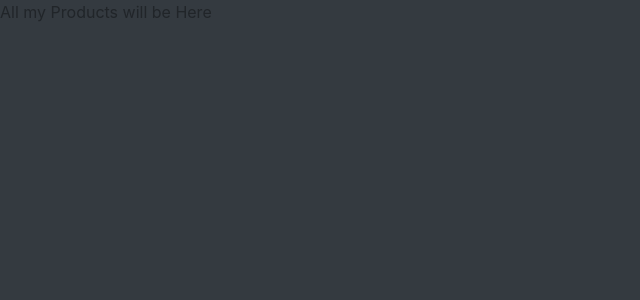
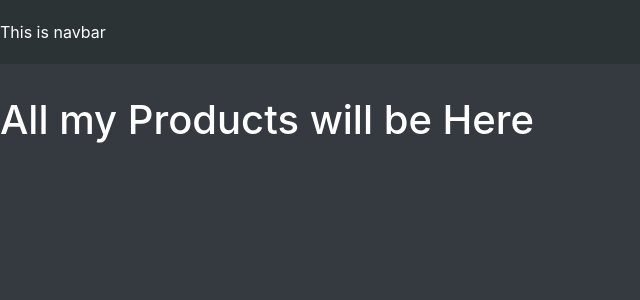
Before and after one commit to AryanshMahato/merch-shop-client, a React (Create React App) app: page / in a window 1280 px wide. Shown: the top 300 px of the page, without its empty margins (0-640 px from the left). Built offline with nearby package versions, Linux system fonts and the light colour scheme.

Commit message:
Navbar file Added

```diff
--- a/src/App.tsx
+++ b/src/App.tsx
@@ -1,9 +1,11 @@
 import React from "react";
 import Routes from "./Routes";
+import Navbar from "./Containers/Navbar/Navbar";
 
 const App = () => {
   return (
     <div>
+      <Navbar />
       <Routes />
     </div>
   );
--- /dev/null
+++ b/src/Containers/Navbar/Navbar.module.css
@@ -0,0 +1,7 @@
+.Navbar {
+  margin-bottom: 2rem;
+  background: #2c3335;
+  height: 64px;
+  display: flex;
+  align-items: center;
+}
--- /dev/null
+++ b/src/Containers/Navbar/Navbar.tsx
@@ -0,0 +1,8 @@
+import React from "react";
+import classes from "./Navbar.module.css";
+
+const Navbar = () => {
+  return <div className={classes.Navbar}>This is navbar</div>;
+};
+
+export default Navbar;
--- a/src/Pages/products.tsx
+++ b/src/Pages/products.tsx
@@ -1,7 +1,7 @@
 import React from "react";
 
 const Products = () => {
-  return <div>All my Products will be Here</div>;
+  return <h1>All my Products will be Here</h1>;
 };
 
 export default Products;
--- a/src/index.css
+++ b/src/index.css
@@ -2,6 +2,7 @@
   padding: 0;
   margin: 0;
   box-sizing: border-box;
+  color: #fff;
 }
 
 body {
```
